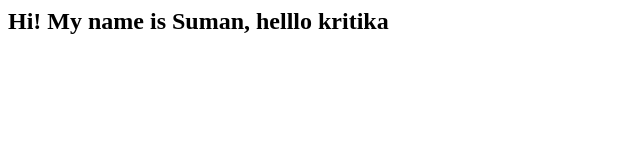
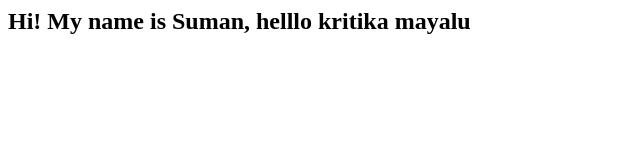
Before and after one commit to Schaulagain/portfolio, a plain HTML site: page index.html in a window 1280 px wide. Shown: the whole page, without its empty margins (0-640 px from the left). Drawn offline with Linux system fonts and the light colour scheme.

Commit message:
updated content index.html

```diff
--- a/index.html
+++ b/index.html
@@ -8,7 +8,7 @@
 </head>
 <body>
 <h2>
-    Hi! My name is Suman, helllo kritika
+    Hi! My name is Suman, helllo kritika mayalu
 </h2>
 </body>
 </html>
```
